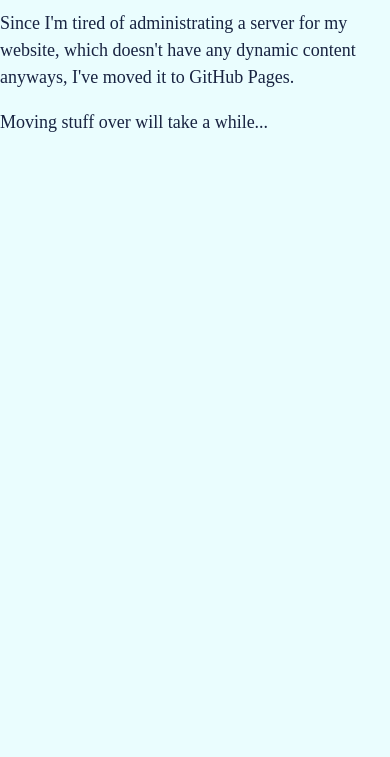
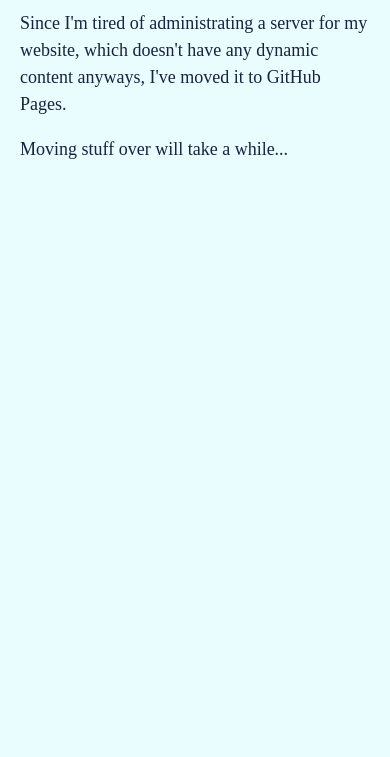
Before and after one commit to notomne/notomne.github.io, a plain HTML site: page index.html in a window 390 px wide. Shown: the part 87-844 px from the top of the page. Drawn offline with Linux system fonts and the light colour scheme.

Commit message:
mobile devices: force minimum margin

```diff
--- a/style.css
+++ b/style.css
@@ -1,11 +1,13 @@
+html {
+	padding-left: 20px;
+	padding-right: 20px;
+}
+
 body {
 	margin: 30px auto;
 	max-width: 750px;
 	line-height: 1.5;
 	font-size: 18px;
-}
-
-body {
 	background-color: var(--bg);
 	color: var(--fg);
 }
```
